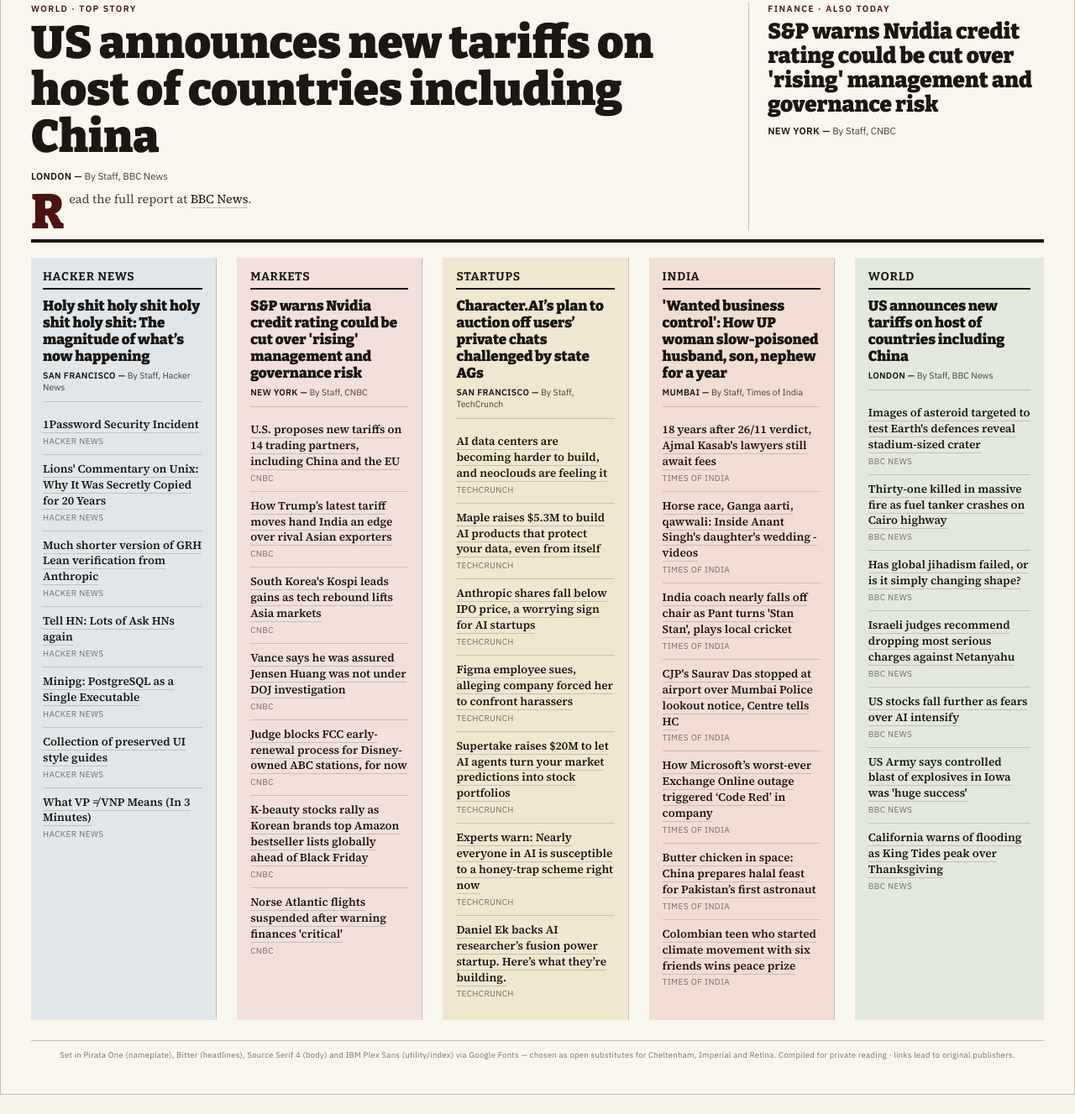
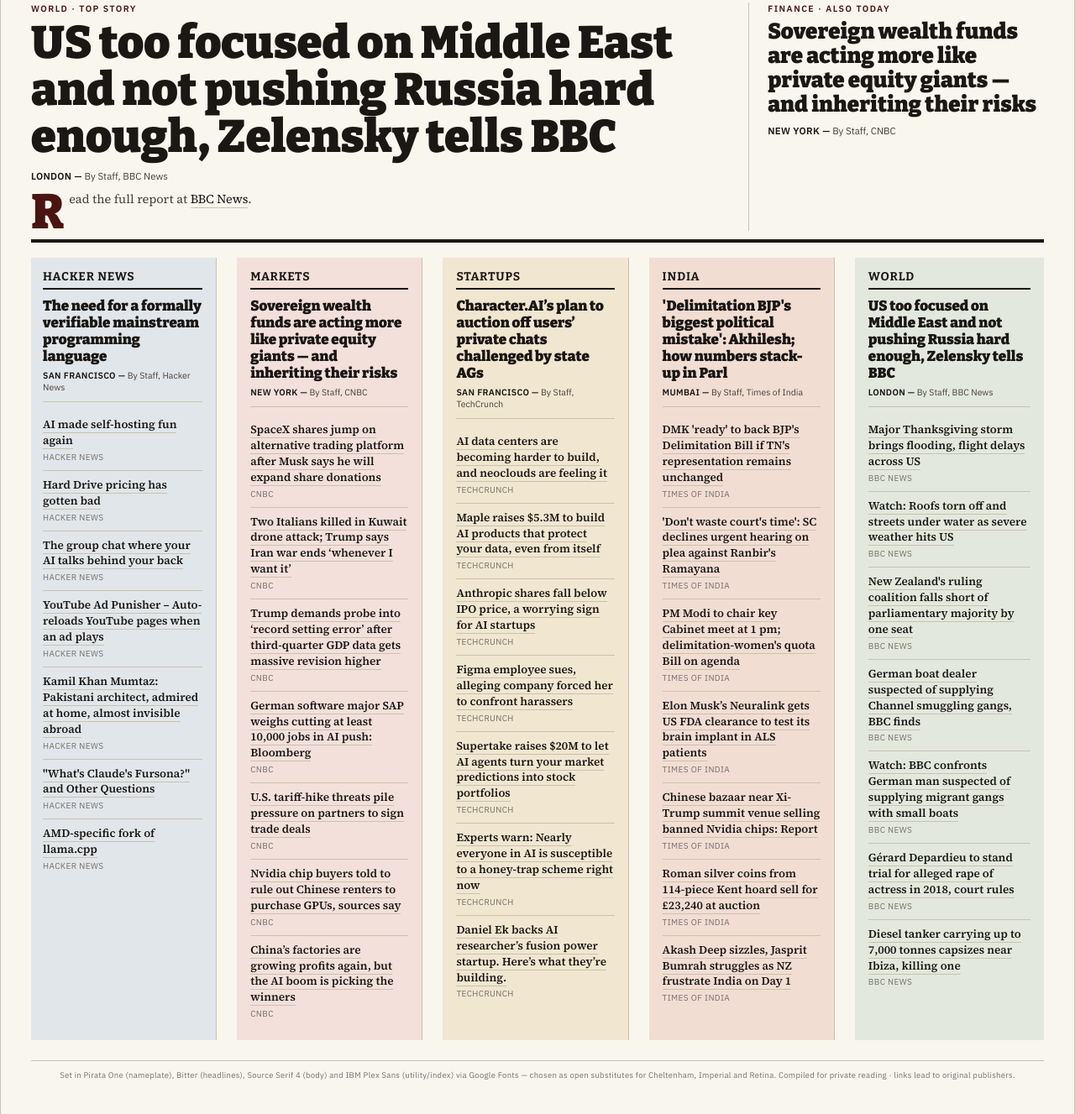
Before and after one commit to Laluboom/news-digest, a plain HTML site: page index.html in a window 1280 px wide. Shown: the part 280-1607 px from the top of the page at 84% size. Drawn offline with nearby package versions, Linux system fonts and the light colour scheme; a web font is replaced by a local one.

Commit message:
Update index.html

```diff
--- a/index.html
+++ b/index.html
@@ -3,7 +3,7 @@
 <head>
 <meta charset="UTF-8">
 <meta name="viewport" content="width=device-width, initial-scale=1.0">
-<title>GWS Wire — Thursday, November 26, 2026</title>
+<title>GWS Wire — Friday, November 27, 2026</title>
 <link rel="preconnect" href="https://fonts.googleapis.com">
 <link rel="preconnect" href="https://fonts.gstatic.com" crossorigin>
 <link href="https://fonts.googleapis.com/css2?family=Pirata+One&family=Bitter:ital,wght@0,400;0,600;0,700;0,900;1,400&family=Source+Serif+4:ital,opsz,wght@0,8..60,400;0,8..60,600;1,8..60,400&family=IBM+Plex+Sans:ital,wght@0,400;0,500;0,600;1,400&display=swap" rel="stylesheet">
@@ -365,8 +365,8 @@
   </div>
 
   <div class="dateline-bar">
-    <span>Vol. I &nbsp;. . .&nbsp; No. 45</span>
-    <span>Thursday, November 26, 2026</span>
+    <span>Vol. I &nbsp;. . .&nbsp; No. 46</span>
+    <span>Friday, November 27, 2026</span>
     <span>Free Edition</span>
   </div>
 
@@ -374,14 +374,14 @@
   <div class="lede">
     <div class="lead-story">
       <div class="kicker">World &middot; Top Story</div>
-      <h2><a href="https://www.bbc.co.uk/news/articles/c893r9ke5p97o?at_medium=RSS&amp;at_campaign=rss">US announces new tariffs on host of countries including China</a></h2>
+      <h2><a href="https://www.bbc.co.uk/news/articles/c820q9wgrpyyo?at_medium=RSS&amp;at_campaign=rss">US too focused on Middle East and not pushing Russia hard enough, Zelensky tells BBC</a></h2>
       <div class="byline"><span class="dateline">LONDON —</span> By Staff, BBC News</div>
-      <div class="deck-link"><span class="first-letter">R</span>ead the full report at <a href="https://www.bbc.co.uk/news/articles/c893r9ke5p97o?at_medium=RSS&amp;at_campaign=rss">BBC News</a>.</div>
+      <div class="deck-link"><span class="first-letter">R</span>ead the full report at <a href="https://www.bbc.co.uk/news/articles/c820q9wgrpyyo?at_medium=RSS&amp;at_campaign=rss">BBC News</a>.</div>
     </div>
 
     <div class="second-story">
       <div class="kicker">Finance &middot; Also Today</div>
-      <h3><a href="https://www.cnbc.com/2026/11/26/nvidia-market-governance-risk.html">S&amp;P warns Nvidia credit rating could be cut over &#x27;rising&#x27; management and governance risk</a></h3>
+      <h3><a href="https://www.cnbc.com/2026/11/27/swf-private-equity-risks.html">Sovereign wealth funds are acting more like private equity giants — and inheriting their risks</a></h3>
       <div class="byline"><span class="dateline">NEW YORK —</span> By Staff, CNBC</div>
     </div>
   </div>
@@ -392,34 +392,34 @@
     <div class="col col-tech">
       <h2>Hacker News</h2>
       <div class="feature">
-        <h3><a href="https://scottaaronson.blog/?p=10379">Holy shit holy shit holy shit holy shit: The magnitude of what’s now happening</a></h3>
+        <h3><a href="https://blainehansen.me/post/mainstream-verifiable-language/">The need for a formally verifiable mainstream programming language</a></h3>
         <div class="byline"><span class="dateline">SAN FRANCISCO —</span> By Staff, Hacker News</div>
       </div>
       <ul class="briefs">
-        <li><a href="https://1password.com/blog/update-on-nov-2026-security-incident">1Password Security Incident</a><span class="src">Hacker News</span></li>
-        <li><a href="https://fosscomics.com/posts/17.%20Lions%27%20Commentary%20on%20Unix/">Lions&#x27; Commentary on Unix: Why It Was Secretly Copied for 20 Years</a><span class="src">Hacker News</span></li>
-        <li><a href="https://github.com/lsernau/grh-lean">Much shorter version of GRH Lean verification from Anthropic</a><span class="src">Hacker News</span></li>
-        <li><a href="https://news.ycombinator.com/item?id=50649864">Tell HN: Lots of Ask HNs again</a><span class="src">Hacker News</span></li>
-        <li><a href="https://progrium.github.io/minipg/">Minipg: PostgreSQL as a Single Executable</a><span class="src">Hacker News</span></li>
-        <li><a href="https://aresluna.org/ui-style-guides/">Collection of preserved UI style guides</a><span class="src">Hacker News</span></li>
-        <li><a href="https://www.friedgil.com/vpvnp">What VP ≠ VNP Means (In 3 Minutes)</a><span class="src">Hacker News</span></li>
+        <li><a href="https://janlukas.blog/posts/ai-self-hosting">AI made self-hosting fun again</a><span class="src">Hacker News</span></li>
+        <li><a href="https://blog.ktz.me/black-friday-hard-drive-prices-are-messed-up/">Hard Drive pricing has gotten bad</a><span class="src">Hacker News</span></li>
+        <li><a href="https://construct22.com/">The group chat where your AI talks behind your back</a><span class="src">Hacker News</span></li>
+        <li><a href="https://github.com/antonpictures/youtube-punisher">YouTube Ad Punisher – Auto-reloads YouTube pages when an ad plays</a><span class="src">Hacker News</span></li>
+        <li><a href="https://worksinprogress.co/issue/the-greatest-architect-youve-never-heard-of-is-in-pakistan/">Kamil Khan Mumtaz: Pakistani architect, admired at home, almost invisible abroad</a><span class="src">Hacker News</span></li>
+        <li><a href="https://herecomesthemoon.net/2026/11/whats-claudes-fursona/">&quot;What&#x27;s Claude&#x27;s Fursona?&quot; and Other Questions</a><span class="src">Hacker News</span></li>
+        <li><a href="https://devnull.land/amd-specific-llama-cpp">AMD-specific fork of llama.cpp</a><span class="src">Hacker News</span></li>
       </ul>
     </div>
 
     <div class="col col-finance">
       <h2>Markets</h2>
       <div class="feature">
-        <h3><a href="https://www.cnbc.com/2026/11/26/nvidia-market-governance-risk.html">S&amp;P warns Nvidia credit rating could be cut over &#x27;rising&#x27; management and governance risk</a></h3>
+        <h3><a href="https://www.cnbc.com/2026/11/27/swf-private-equity-risks.html">Sovereign wealth funds are acting more like private equity giants — and inheriting their risks</a></h3>
         <div class="byline"><span class="dateline">NEW YORK —</span> By Staff, CNBC</div>
       </div>
       <ul class="briefs">
-        <li><a href="https://www.cnbc.com/2026/11/25/us-tariffs-trump-section-301.html">U.S. proposes new tariffs on 14 trading partners, including China and the EU</a><span class="src">CNBC</span></li>
-        <li><a href="https://www.cnbc.com/2026/11/26/trump-us-tariff-india-trade.html">How Trump’s latest tariff moves hand India an edge over rival Asian exporters</a><span class="src">CNBC</span></li>
-        <li><a href="https://www.cnbc.com/2026/11/26/stock-markets-today-.html">South Korea&#x27;s Kospi leads gains as tech rebound lifts Asia markets</a><span class="src">CNBC</span></li>
-        <li><a href="https://www.cnbc.com/2026/11/25/vance-jensen-huang-nvidia-doj-investigation.html">Vance says he was assured Jensen Huang was not under DOJ investigation</a><span class="src">CNBC</span></li>
-        <li><a href="https://www.cnbc.com/2026/11/26/fcc-disney-abc-stations-judge-block.html">Judge blocks FCC early-renewal process for Disney-owned ABC stations, for now</a><span class="src">CNBC</span></li>
-        <li><a href="https://www.cnbc.com/2026/11/26/k-beauty-firms-amazon-sales-black-friday.html">K-beauty stocks rally as Korean brands top Amazon bestseller lists globally ahead of Black Friday</a><span class="src">CNBC</span></li>
-        <li><a href="https://www.cnbc.com/2026/11/26/norse-airline-finance-business.html">Norse Atlantic flights suspended after warning finances &#x27;critical&#x27;</a><span class="src">CNBC</span></li>
+        <li><a href="https://www.cnbc.com/2026/11/27/spacex-shares-musk-donations.html">SpaceX shares jump on alternative trading platform after Musk says he will expand share donations</a><span class="src">CNBC</span></li>
+        <li><a href="https://www.cnbc.com/2026/11/27/us-iran-war-trump-hormuz-italian-killed-trump.html">Two Italians killed in Kuwait drone attack; Trump says Iran war ends ‘whenever I want it’</a><span class="src">CNBC</span></li>
+        <li><a href="https://www.cnbc.com/2026/11/26/trump-gdp-revision-investigation.html">Trump demands probe into ‘record setting error’ after third-quarter GDP data gets massive revision higher</a><span class="src">CNBC</span></li>
+        <li><a href="https://www.cnbc.com/2026/11/27/sap-job-cuts-ai-restructuring.html">German software major SAP weighs cutting at least 10,000 jobs in AI push: Bloomberg</a><span class="src">CNBC</span></li>
+        <li><a href="https://www.cnbc.com/2026/11/26/us-tariffs-hike-trade-agreement.html">U.S. tariff-hike threats pile pressure on partners to sign trade deals</a><span class="src">CNBC</span></li>
+        <li><a href="https://www.cnbc.com/2026/11/26/neoclouds-nvidia-china-ai.html">Nvidia chip buyers told to rule out Chinese renters to purchase GPUs, sources say</a><span class="src">CNBC</span></li>
+        <li><a href="https://www.cnbc.com/2026/11/27/china-industrial-profits-october.html">China’s factories are growing profits again, but the AI boom is picking the winners</a><span class="src">CNBC</span></li>
       </ul>
     </div>
 
@@ -443,34 +443,34 @@
     <div class="col col-india">
       <h2>India</h2>
       <div class="feature">
-        <h3><a href="https://timesofindia.indiatimes.com/city/ghaziabad/wanted-to-take-over-rs-6-crore-business-how-up-woman-slow-poisoned-husband-son-nephew-for-a-year/articleshow/136175717.cms">&#x27;Wanted business control&#x27;: How UP woman slow-poisoned husband, son, nephew for a year</a></h3>
+        <h3><a href="https://timesofindia.indiatimes.com/india/bjps-biggest-political-mistake-akhilesh-slams-delimitation-bill-ahead-of-parliaments-special-session/articleshow/136209808.cms">&#x27;Delimitation BJP&#x27;s biggest political mistake&#x27;: Akhilesh; how numbers stack-up in Parl</a></h3>
         <div class="byline"><span class="dateline">MUMBAI —</span> By Staff, Times of India</div>
       </div>
       <ul class="briefs">
-        <li><a href="https://timesofindia.indiatimes.com/india/we-gave-nine-months-to-this-case-18-years-after-verdict-ajmal-kasabs-lawyers-still-await-fees/articleshow/136179983.cms">18 years after 26/11 verdict, Ajmal Kasab&#x27;s lawyers still await fees</a><span class="src">Times of India</span></li>
-        <li><a href="https://timesofindia.indiatimes.com/india/from-horse-race-to-ganga-aarti-bihar-mla-anant-singhs-daughters-wedding-turns-spectacle-videos/articleshow/136180000.cms">Horse race, Ganga aarti, qawwali: Inside Anant Singh&#x27;s daughter&#x27;s wedding - videos</a><span class="src">Times of India</span></li>
-        <li><a href="https://timesofindia.indiatimes.com/sports/cricket/news/part-of-indias-test-squad-star-cricketer-listed-as-stan-stan-plays-local-cricket-in-new-zealand/articleshow/136178940.cms">India coach nearly falls off chair as Pant turns &#x27;Stan Stan&#x27;, plays local cricket</a><span class="src">Times of India</span></li>
-        <li><a href="https://timesofindia.indiatimes.com/india/delhi-hc-seeks-centres-response-on-cjp-leader-saurav-dass-plea-over-london-travel/articleshow/136181118.cms">CJP&#x27;s Saurav Das stopped at airport over Mumbai Police lookout notice, Centre tells HC</a><span class="src">Times of India</span></li>
-        <li><a href="https://timesofindia.indiatimes.com/technology/tech-news/11000-messages-across-11-teams-chats-and-a-decade-of-acceptable-failures-how-the-24-hour-outage-that-microsoft-says-had-the-biggest-customer-impact-in-exchange-online-history-has-triggered-code-red-inside-the-company/articleshow/136178669.cms">How Microsoft’s worst-ever Exchange Online outage triggered ‘Code Red’ in company</a><span class="src">Times of India</span></li>
-        <li><a href="https://timesofindia.indiatimes.com/world/china/butter-chicken-in-space-china-prepares-halal-feast-for-pakistans-first-astronaut/articleshow/136179890.cms">Butter chicken in space: China prepares halal feast for Pakistan’s first astronaut</a><span class="src">Times of India</span></li>
-        <li><a href="https://timesofindia.indiatimes.com/world/us/a-colombian-teenager-who-started-a-climate-movement-with-just-six-friends-at-the-age-of-nine-has-won-the-international-childrens-peace-prize-now-17-he-was-selected-from-280-nominations-representing-57-countries/articleshow/136155847.cms">Colombian teen who started climate movement with six friends wins peace prize</a><span class="src">Times of India</span></li>
+        <li><a href="https://timesofindia.indiatimes.com/city/chennai/dmk-ready-to-support-bjps-delimitation-bill-if-tamil-nadus-representation-remains-unchanged/articleshow/136212236.cms">DMK &#x27;ready&#x27; to back BJP&#x27;s Delimitation Bill if TN&#x27;s representation remains unchanged</a><span class="src">Times of India</span></li>
+        <li><a href="https://timesofindia.indiatimes.com/india/dont-waste-courts-time-sc-declines-urgent-hearing-on-plea-against-ranbirs-ramayana/articleshow/136211733.cms">&#x27;Don&#x27;t waste court&#x27;s time&#x27;: SC declines urgent hearing on plea against Ranbir&#x27;s Ramayana</a><span class="src">Times of India</span></li>
+        <li><a href="https://timesofindia.indiatimes.com/india/pm-modi-to-hold-key-cabinet-meet-at-1-pm-tweaks-to-delimitation-linked-womens-quota-bill-on-agenda/articleshow/136209372.cms">PM Modi to chair key Cabinet meet at 1 pm; delimitation-women&#x27;s quota Bill on agenda</a><span class="src">Times of India</span></li>
+        <li><a href="https://timesofindia.indiatimes.com/technology/tech-news/elon-muska-jesus-level-brain-chip-technology-earns-new-approval-says-can-be-tested-on-patients-with-/articleshow/136210286.cms">Elon Musk’s Neuralink gets US FDA clearance to test its brain implant in ALS patients</a><span class="src">Times of India</span></li>
+        <li><a href="https://timesofindia.indiatimes.com/business/international-business/close-to-where-xi-hosted-trump-days-ago-chinese-bazaar-openly-sells-banned-nvidia-chips-report/articleshow/136210989.cms">Chinese bazaar near Xi-Trump summit venue selling banned Nvidia chips: Report</a><span class="src">Times of India</span></li>
+        <li><a href="https://timesofindia.indiatimes.com/world/uk/more-than-60-years-after-114-late-roman-silver-coins-were-found-during-road-widening-in-kent-the-first-part-of-the-springhead-hoard-sold-for-23240-with-proceeds-supporting-a-century-old-local-history-group/articleshow/136184317.cms">Roman silver coins from 114-piece Kent hoard sell for £23,240 at auction</a><span class="src">Times of India</span></li>
+        <li><a href="https://timesofindia.indiatimes.com/sports/cricket/india-vs-new-zealand/akash-deep-sizzles-jasprit-bumrah-struggles-as-new-zealand-frustrate-india-on-day-1/articleshow/136212064.cms">Akash Deep sizzles, Jasprit Bumrah struggles as NZ frustrate India on Day 1</a><span class="src">Times of India</span></li>
       </ul>
     </div>
 
     <div class="col col-world">
       <h2>World</h2>
       <div class="feature">
-        <h3><a href="https://www.bbc.co.uk/news/articles/c893r9ke5p97o?at_medium=RSS&amp;at_campaign=rss">US announces new tariffs on host of countries including China</a></h3>
+        <h3><a href="https://www.bbc.co.uk/news/articles/c820q9wgrpyyo?at_medium=RSS&amp;at_campaign=rss">US too focused on Middle East and not pushing Russia hard enough, Zelensky tells BBC</a></h3>
         <div class="byline"><span class="dateline">LONDON —</span> By Staff, BBC News</div>
       </div>
       <ul class="briefs">
-        <li><a href="https://www.bbc.co.uk/news/articles/cw8dv112r5gmo?at_medium=RSS&amp;at_campaign=rss">Images of asteroid targeted to test Earth&#x27;s defences reveal stadium-sized crater</a><span class="src">BBC News</span></li>
-        <li><a href="https://www.bbc.co.uk/news/articles/cqy7rn30v314o?at_medium=RSS&amp;at_campaign=rss">Thirty-one killed in massive fire as fuel tanker crashes on Cairo highway</a><span class="src">BBC News</span></li>
-        <li><a href="https://www.bbc.co.uk/news/articles/cmx2x4e0n5jro?at_medium=RSS&amp;at_campaign=rss">Has global jihadism failed, or is it simply changing shape?</a><span class="src">BBC News</span></li>
-        <li><a href="https://www.bbc.co.uk/news/articles/cxj05mv723r2o?at_medium=RSS&amp;at_campaign=rss">Israeli judges recommend dropping most serious charges against Netanyahu</a><span class="src">BBC News</span></li>
-        <li><a href="https://www.bbc.co.uk/news/articles/cq0md8g14zryo?at_medium=RSS&amp;at_campaign=rss">US stocks fall further as fears over AI intensify</a><span class="src">BBC News</span></li>
-        <li><a href="https://www.bbc.co.uk/news/articles/cwg7l5ve251ko?at_medium=RSS&amp;at_campaign=rss">US Army says controlled blast of explosives in Iowa was &#x27;huge success&#x27;</a><span class="src">BBC News</span></li>
-        <li><a href="https://www.bbc.co.uk/news/articles/ckn806qq760po?at_medium=RSS&amp;at_campaign=rss">California warns of flooding as King Tides peak over Thanksgiving</a><span class="src">BBC News</span></li>
+        <li><a href="https://www.bbc.co.uk/news/articles/ckm2mz3prq77o?at_medium=RSS&amp;at_campaign=rss">Major Thanksgiving storm brings flooding, flight delays across US</a><span class="src">BBC News</span></li>
+        <li><a href="https://www.bbc.co.uk/news/videos/cq808d704m22o?at_medium=RSS&amp;at_campaign=rss">Watch: Roofs torn off and streets under water as severe weather hits US</a><span class="src">BBC News</span></li>
+        <li><a href="https://www.bbc.co.uk/news/articles/c670278qk879o?at_medium=RSS&amp;at_campaign=rss">New Zealand&#x27;s ruling coalition falls short of parliamentary majority by one seat</a><span class="src">BBC News</span></li>
+        <li><a href="https://www.bbc.co.uk/news/articles/cqlymky8kpzjo?at_medium=RSS&amp;at_campaign=rss">German boat dealer suspected of supplying Channel smuggling gangs, BBC finds</a><span class="src">BBC News</span></li>
+        <li><a href="https://www.bbc.co.uk/news/videos/cvglrz5yr79go?at_medium=RSS&amp;at_campaign=rss">Watch: BBC confronts German man suspected of supplying migrant gangs with small boats</a><span class="src">BBC News</span></li>
+        <li><a href="https://www.bbc.co.uk/news/articles/cmlyd76kyx44o?at_medium=RSS&amp;at_campaign=rss">Gérard Depardieu to stand trial for alleged rape of actress in 2018, court rules</a><span class="src">BBC News</span></li>
+        <li><a href="https://www.bbc.co.uk/news/articles/c9gklryvj24do?at_medium=RSS&amp;at_campaign=rss">Diesel tanker carrying up to 7,000 tonnes capsizes near Ibiza, killing one</a><span class="src">BBC News</span></li>
       </ul>
     </div>
 
```
